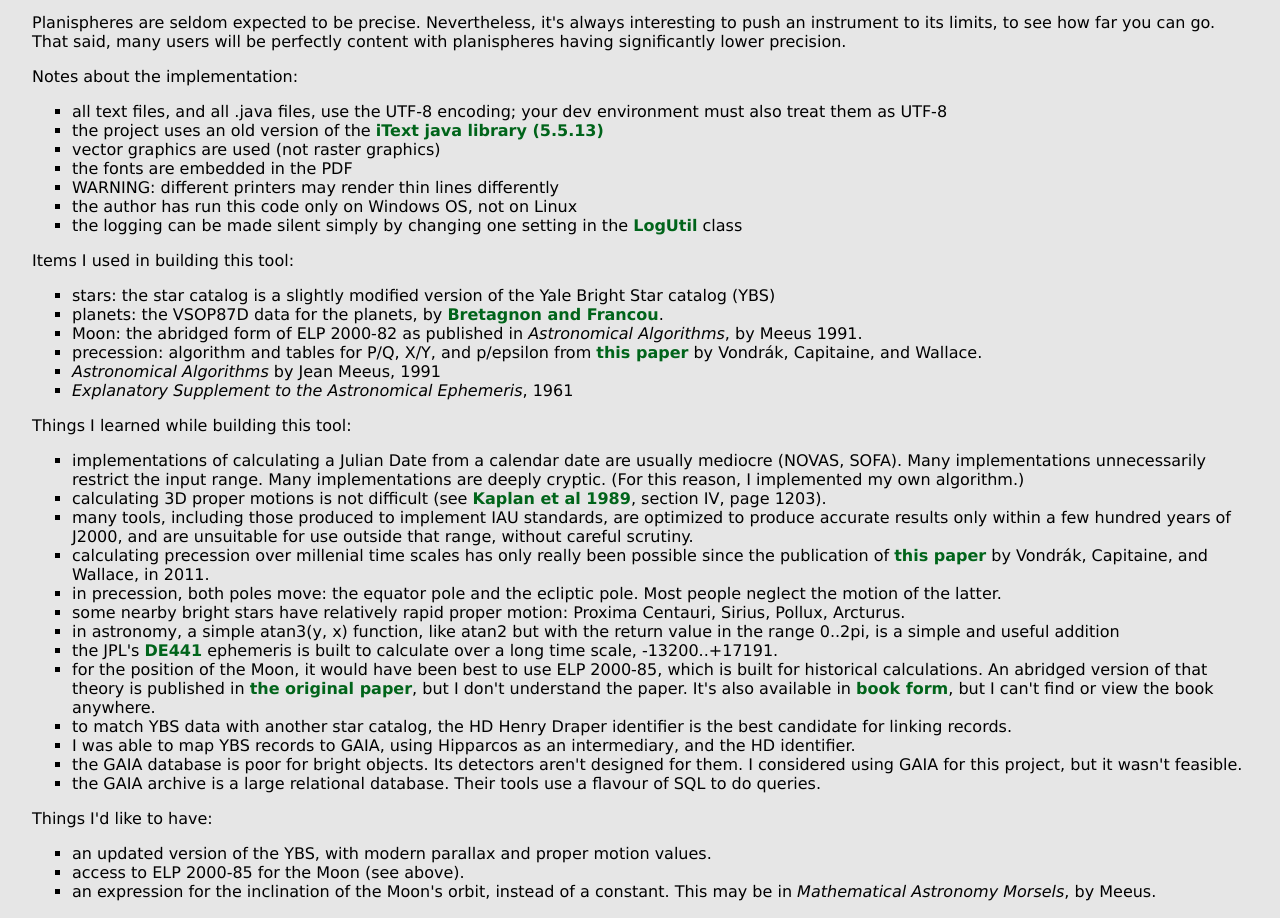
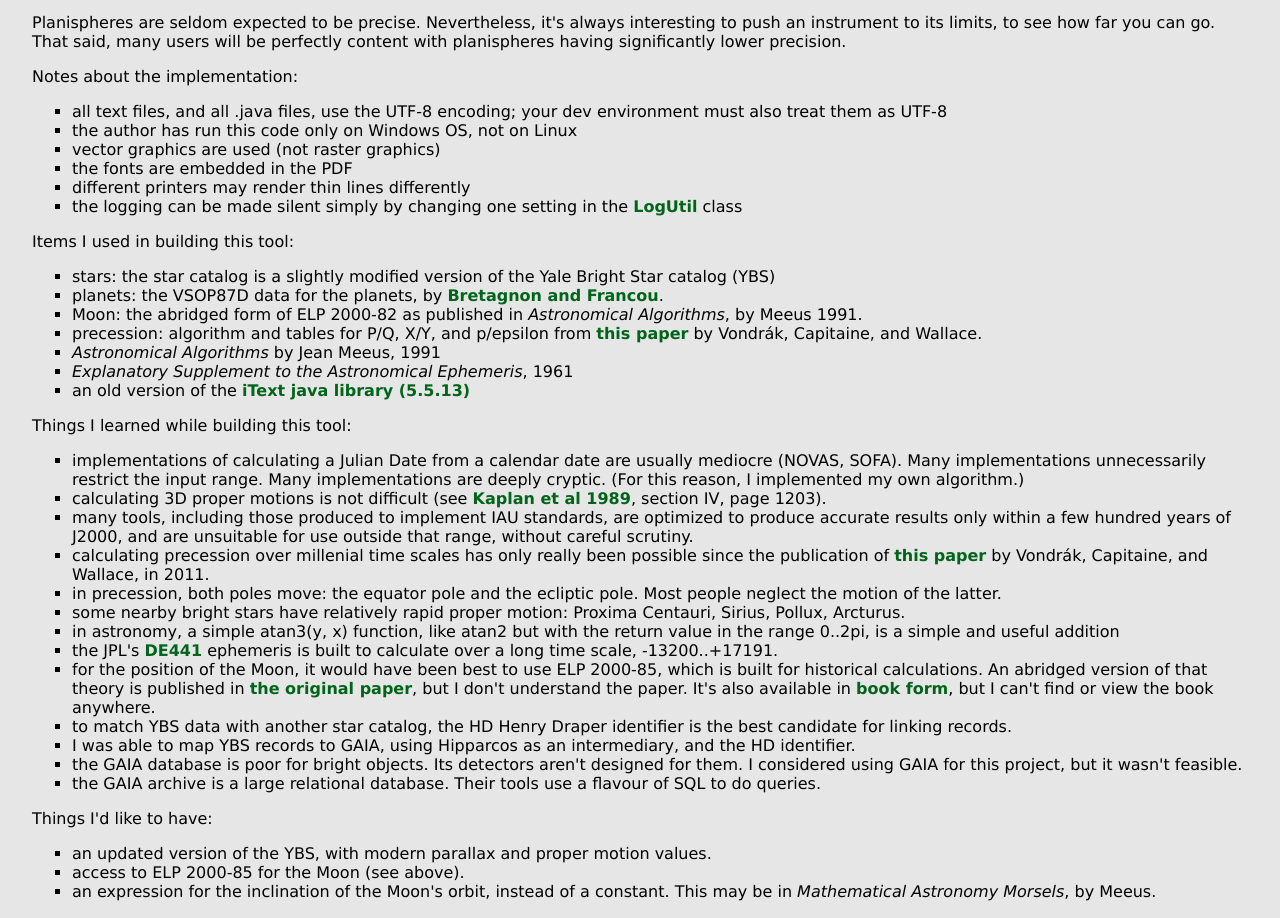
Before and after one commit to johanley/planisphere, a plain HTML site: page docs/index.html in a window 1280 px wide. Shown: the part 1470-2388 px from the top of the page. Drawn offline with Linux system fonts and the light colour scheme.

```diff
--- a/docs/index.html
+++ b/docs/index.html
@@ -111,11 +111,10 @@
  <P>Notes about the implementation:
  <ul>
   <li>all text files, and all .java files, use the UTF-8 encoding; your dev environment must also treat them as UTF-8
-  <li>the project uses an old version of the <a href='https://itextsupport.com/apidocs/iText5/5.5.9/'>iText java library (5.5.13)</a>
+  <li>the author has run this code only on Windows OS, not on Linux
   <li>vector graphics are used (not raster graphics)
   <li>the fonts are embedded in the PDF
-  <li>WARNING: different printers may render thin lines differently
-  <li>the author has run this code only on Windows OS, not on Linux
+  <li>different printers may render thin lines differently
   <li>the logging can be made silent simply by changing one setting in the
   <a href='https://github.com/johanley/planisphere/blob/master/src/planisphere/util/LogUtil.java'>LogUtil</a> class
  </ul>
@@ -129,6 +128,7 @@
     <a href='https://ui.adsabs.harvard.edu/abs/2011A%26A...534A..22V/abstract'>this paper</a> by Vondrák, Capitaine, and Wallace.
   <li><em>Astronomical Algorithms</em> by Jean Meeus, 1991
   <li><em>Explanatory Supplement to the Astronomical Ephemeris</em>, 1961
+  <li>an old version of the <a href='https://itextsupport.com/apidocs/iText5/5.5.9/'>iText java library (5.5.13)</a>
  </ul>
 
  <P>Things I learned while building this tool:
```
Also changed, not shown: 3 other files.
